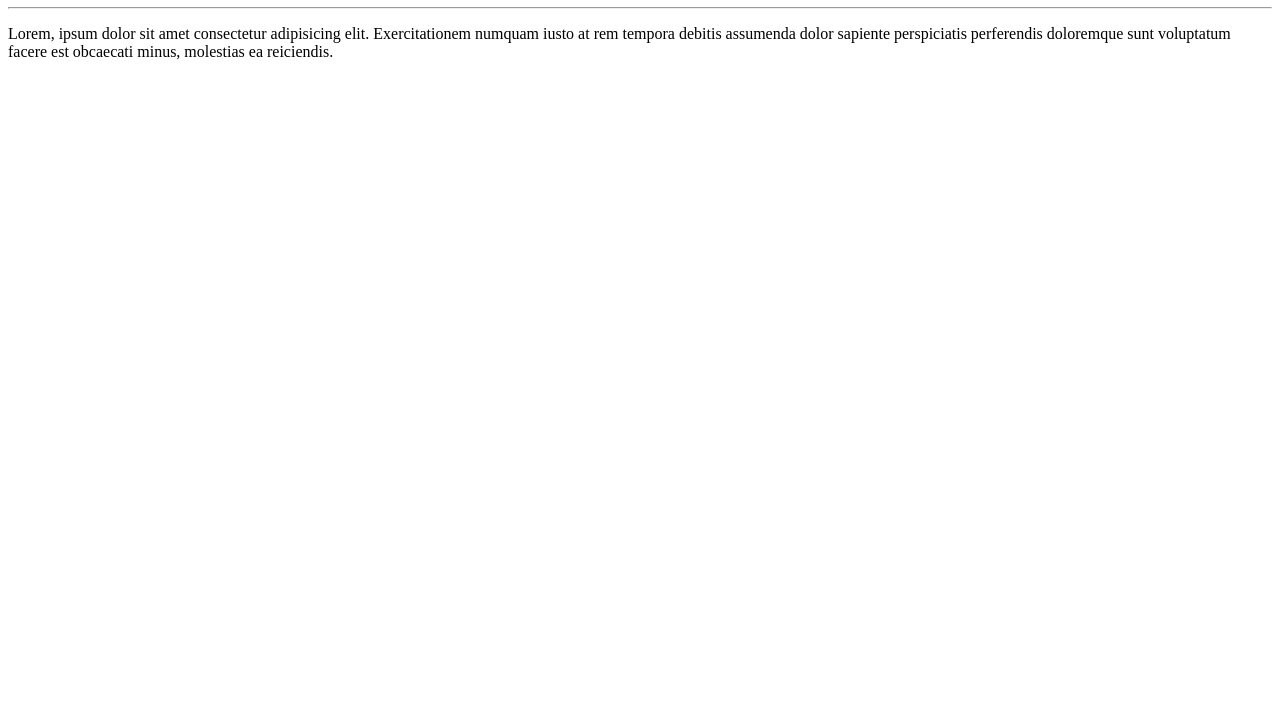
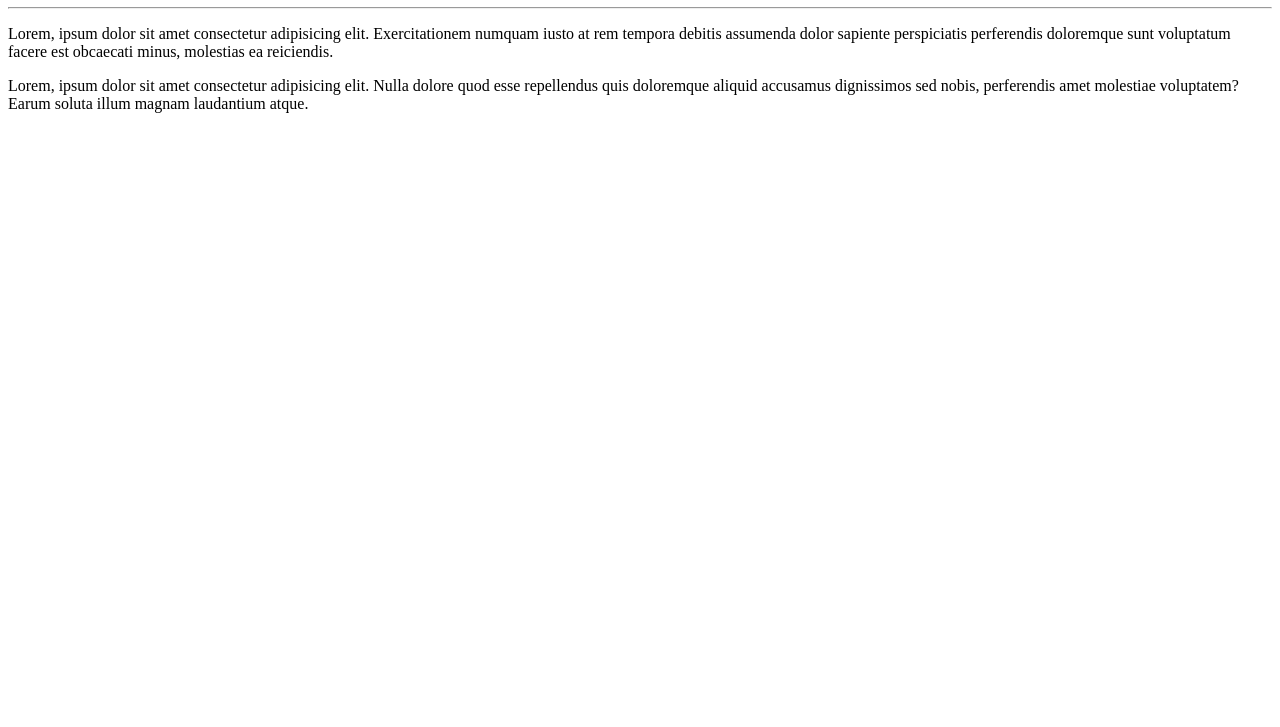
Before and after one commit to jeffersonsxcarvalho/ola-mundo, a plain HTML site: page site-exemplo/index.html in a window 1280 px wide. Shown: the part 73-800 px from the top of the page. Drawn offline with Linux system fonts and the light colour scheme.

Commit message:
Adicionei um parágrafo

```diff
--- a/site-exemplo/index.html
+++ b/site-exemplo/index.html
@@ -10,5 +10,6 @@
     <h1>Olá, mundo!</h1>
     <hr>
     <p>Lorem, ipsum dolor sit amet consectetur adipisicing elit. Exercitationem numquam iusto at rem tempora debitis assumenda dolor sapiente perspiciatis perferendis doloremque sunt voluptatum facere est obcaecati minus, molestias ea reiciendis.</p>
+    <p>Lorem, ipsum dolor sit amet consectetur adipisicing elit. Nulla dolore quod esse repellendus quis doloremque aliquid accusamus dignissimos sed nobis, perferendis amet molestiae voluptatem? Earum soluta illum magnam laudantium atque.</p>
 </body>
 </html>
```
